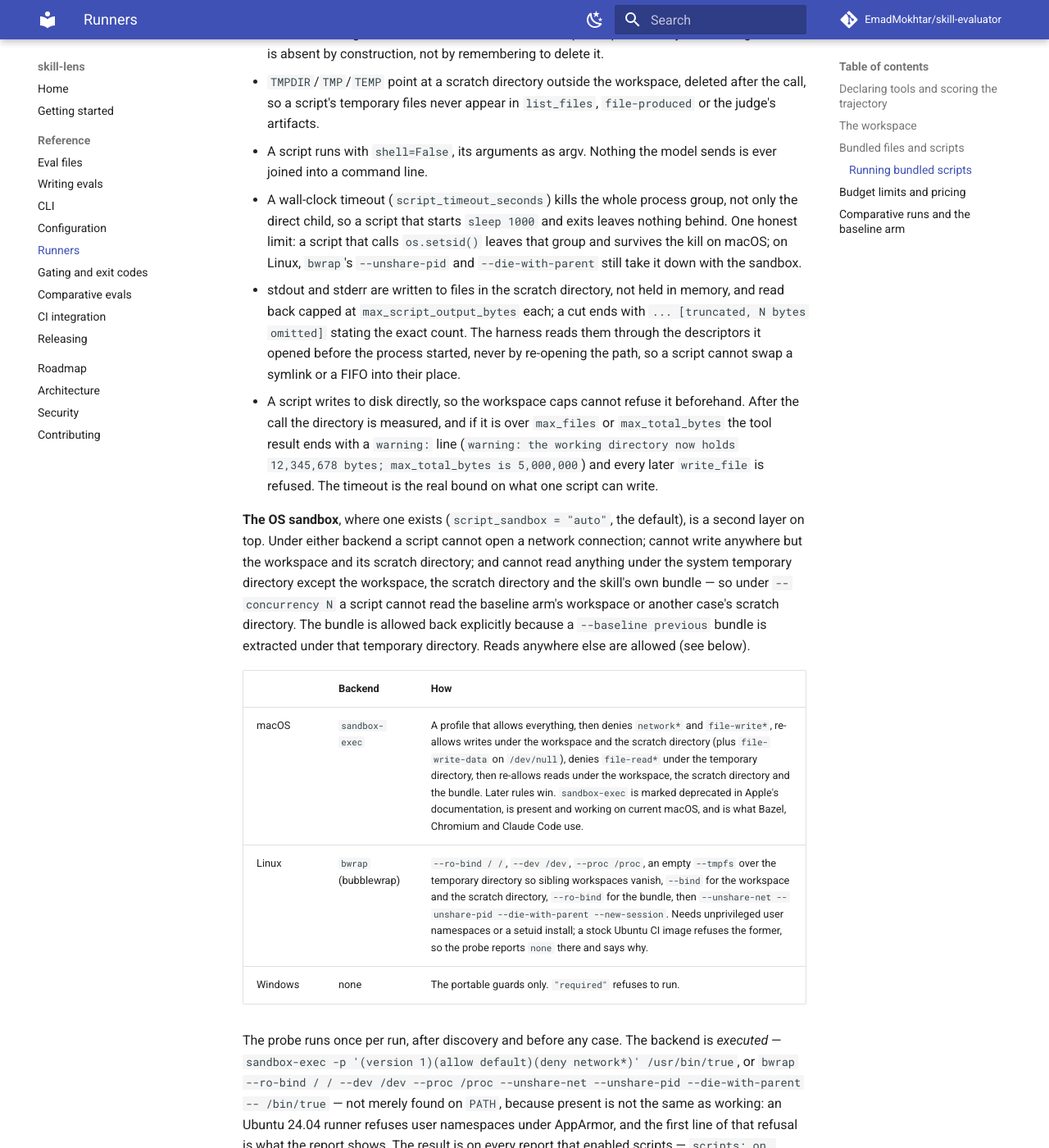
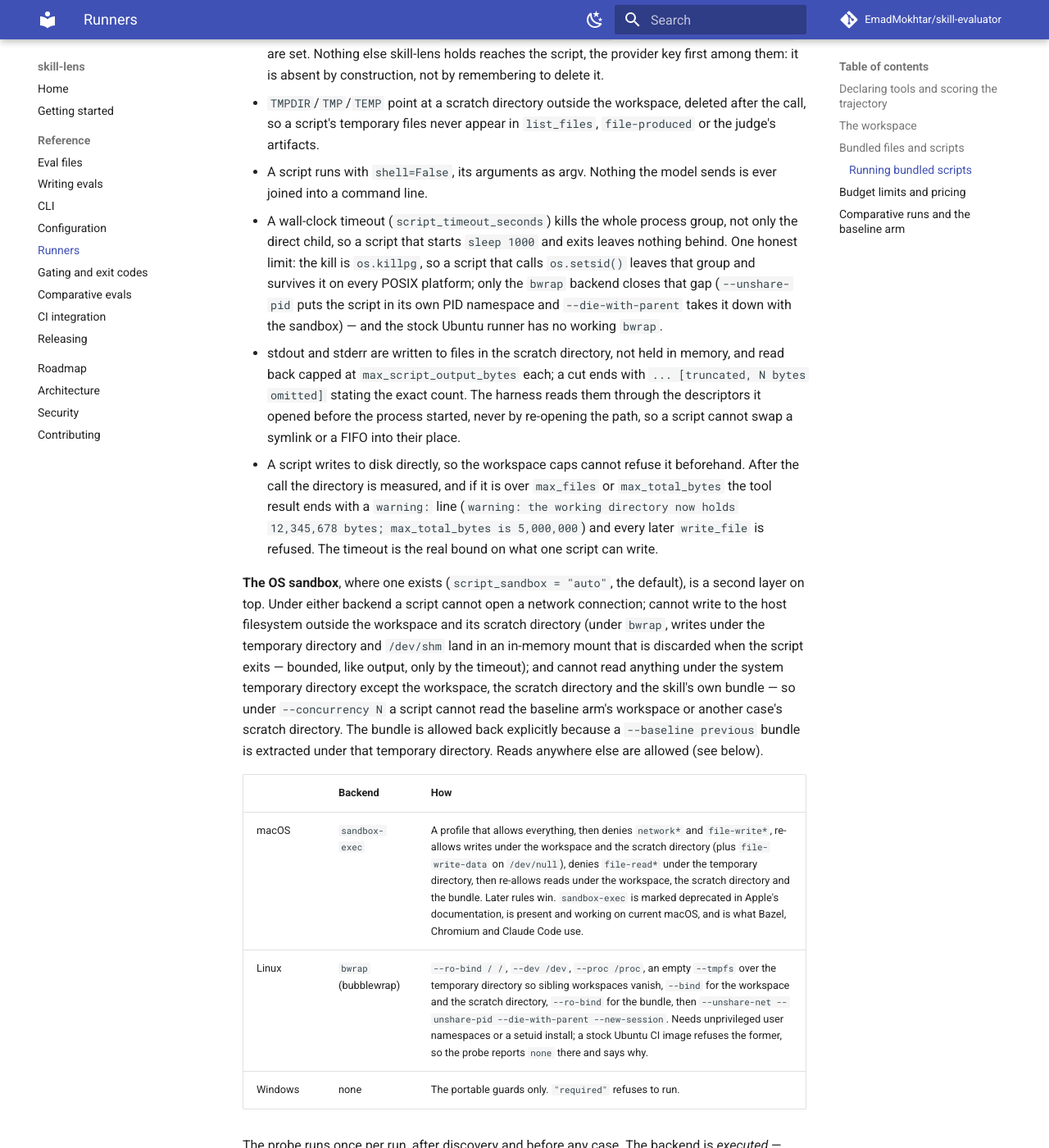
Before and after one commit to EmadMokhtar/skill-evaluator, an MkDocs documentation site: the page built from docs/runners.md, in a window 1280 px wide and 1400 px high, scrolled down 4183 px. Shown: the whole window at 82% size. Built offline with MkDocs 1.6.1 and Material for MkDocs 9.7.7, drawn with Linux system fonts in a browser that asks for light colours; comment, search, counter and statistics services are not loaded; some of the changed text lies outside the part shown.

Commit message:
docs: state the sandbox and CI guarantees no more strongly than the code delivers
Three statements said more than the code guarantees. The action page said
GITHUB_TOKEN never reaches a script: it is not inherited through the
environment, but actions/checkout persists it on disk by default and with
sandbox "none" the network is open, so the page now says that and shows
persist-credentials: false. The sandbox pages said a script cannot write
outside the workspace and scratch: under bwrap the tmpfs over the temp
directory and /dev/shm are writable in-memory mounts, so the claim is now
about the host filesystem. The setsid escape was presented as macOS-only:
the kill is os.killpg on every POSIX platform, and only the bwrap backend
closes it.

Co-Authored-By: Claude Opus 5 <noreply@anthropic.com>

```diff
--- a/docs/runners.md
+++ b/docs/runners.md
@@ -121,12 +121,12 @@ the instruction to run `scripts/count.py` comes from `SKILL.md`, which is what i
 measurement, and the workspace preamble is unchanged and still identical in both arms.
 
 The bundle tools need the `workspace:` block because the workspace is the script's working
-directory and the sandbox's only writable area. A case without one gets no bundle tools,
-and a `trajectory:` naming one there is the same authoring error the workspace tools
-already raise. The tools are registered in `mode: offered` cases too — an agent that
-declines the skill has no reason to call them, and one that triggers it needs them exactly
-as a `loaded` case does. All six built-in names are reserved in every workspace case; see
-[Workspaces](eval-files.md#workspaces).
+directory and, with its scratch directory, the only host area the sandbox lets it write
+to. A case without one gets no bundle tools, and a `trajectory:` naming one there is the
+same authoring error the workspace tools already raise. The tools are registered in
+`mode: offered` cases too — an agent that declines the skill has no reason to call them,
+and one that triggers it needs them exactly as a `loaded` case does. All six built-in
+names are reserved in every workspace case; see [Workspaces](eval-files.md#workspaces).
 
 `examples/log-triage` is a skill that can only pass by running its script: the counts its
 case asserts are what `scripts/count_levels.py` prints for the seeded log, and a model that
@@ -180,9 +180,10 @@ reading that fact is the eval signal. `run_script` never raises. Standard input
   joined into a command line.
 - A wall-clock timeout (`script_timeout_seconds`) kills the whole process group, not only
   the direct child, so a script that starts `sleep 1000` and exits leaves nothing behind.
-  One honest limit: a script that calls `os.setsid()` leaves that group and survives the
-  kill on macOS; on Linux, `bwrap`'s `--unshare-pid` and `--die-with-parent` still take it
-  down with the sandbox.
+  One honest limit: the kill is `os.killpg`, so a script that calls `os.setsid()` leaves
+  that group and survives it on every POSIX platform; only the `bwrap` backend closes that
+  gap (`--unshare-pid` puts the script in its own PID namespace and `--die-with-parent`
+  takes it down with the sandbox) — and the stock Ubuntu runner has no working `bwrap`.
 - stdout and stderr are written to files in the scratch directory, not held in memory, and
   read back capped at `max_script_output_bytes` each; a cut ends with `... [truncated, N
   bytes omitted]` stating the exact count. The harness reads them through the descriptors
@@ -196,12 +197,14 @@ reading that fact is the eval signal. `run_script` never raises. Standard input
 
 **The OS sandbox**, where one exists (`script_sandbox = "auto"`, the default), is a second
 layer on top. Under either backend a script cannot open a network connection; cannot write
-anywhere but the workspace and its scratch directory; and cannot read anything under the
-system temporary directory except the workspace, the scratch directory and the skill's own
-bundle — so under `--concurrency N` a script cannot read the baseline arm's workspace or
-another case's scratch directory. The bundle is allowed back explicitly because a
-`--baseline previous` bundle is extracted under that temporary directory. Reads anywhere
-else are allowed (see below).
+to the host filesystem outside the workspace and its scratch directory (under `bwrap`,
+writes under the temporary directory and `/dev/shm` land in an in-memory mount that is
+discarded when the script exits — bounded, like output, only by the timeout); and cannot
+read anything under the system temporary directory except the workspace, the scratch
+directory and the skill's own bundle — so under `--concurrency N` a script cannot read the
+baseline arm's workspace or another case's scratch directory. The bundle is allowed back
+explicitly because a `--baseline previous` bundle is extracted under that temporary
+directory. Reads anywhere else are allowed (see below).
 
 | | Backend | How |
 | --- | --- | --- |
```
Also changed, not shown: ARCHITECTURE.md (+9 -7 lines), CLAUDE.md (+3 -2 lines), docs/ci.md (+24 -5 lines), docs/security.md (+6 -4 lines).
